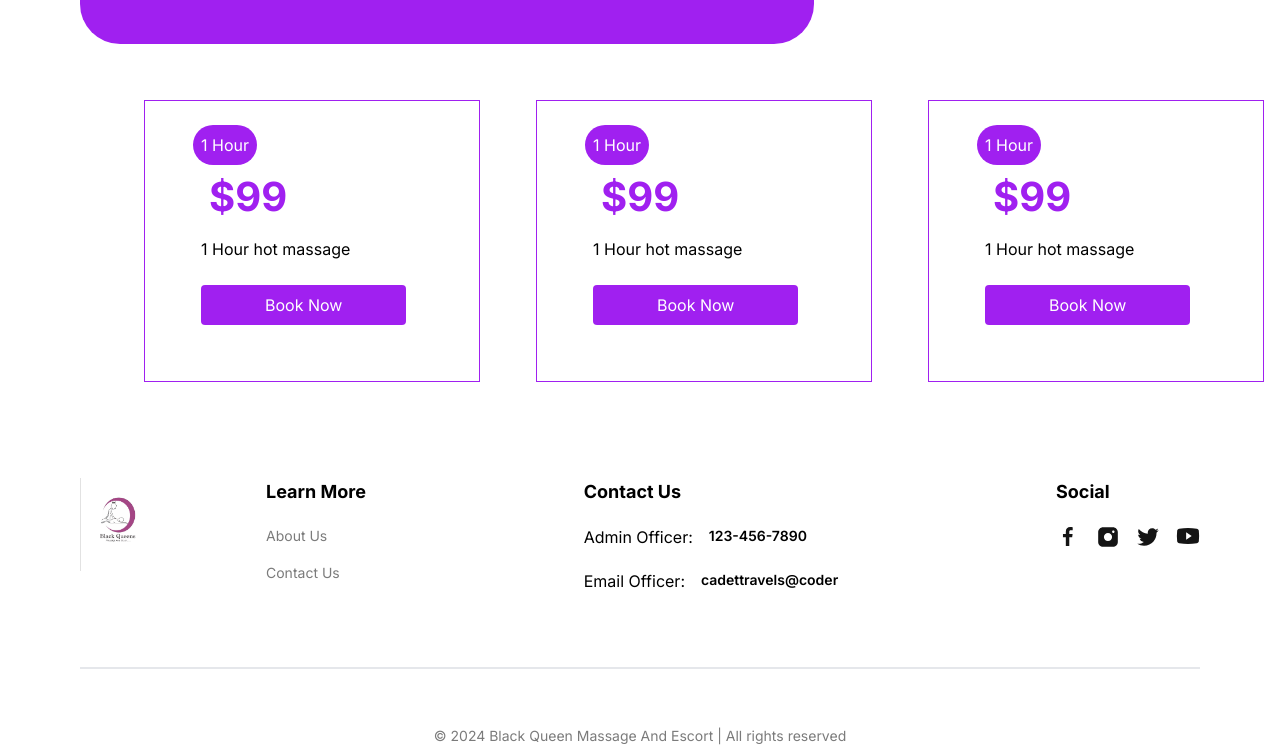
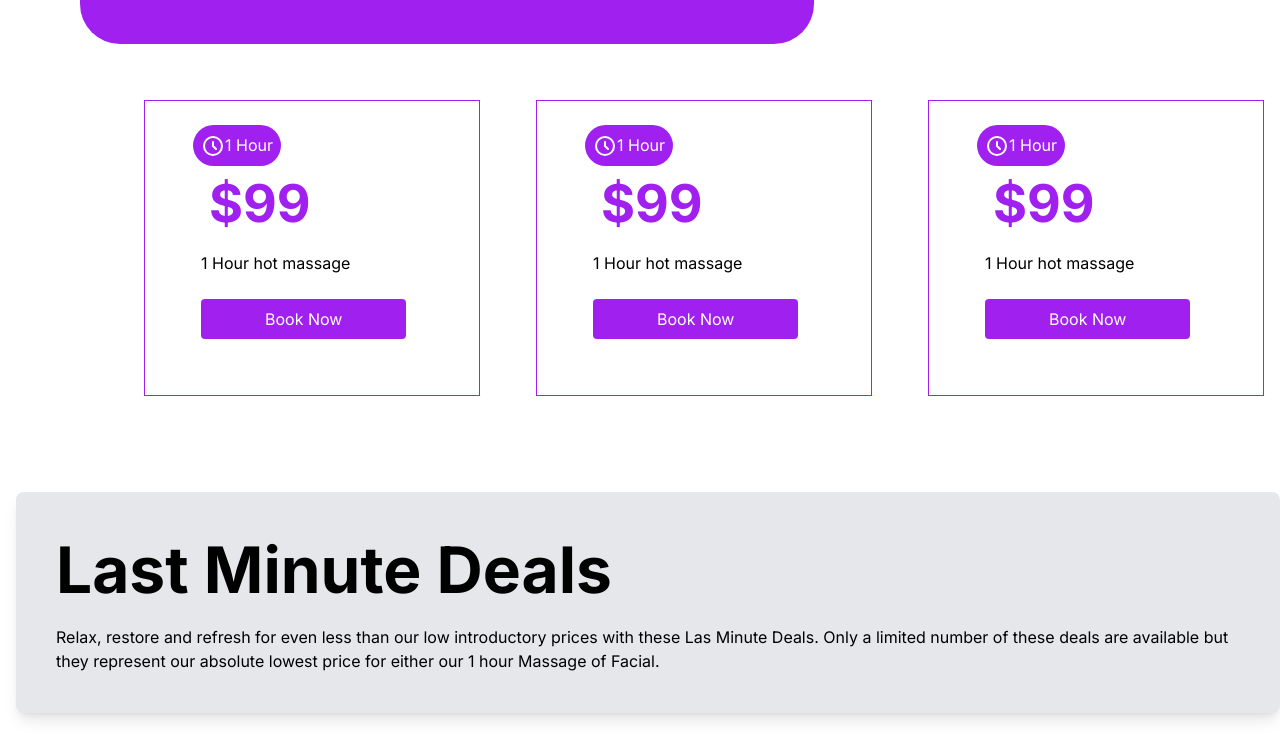
Before and after one commit to abbakar-cyber/blackqueenmassage, a Next.js app: page / in a window 1280 px wide. Shown: the part 5520-6271 px from the top of the page. Built offline with nearby package versions, Linux system fonts and the light colour scheme.

Commit message:
new components and some stuffs

```diff
--- a/app/page.tsx
+++ b/app/page.tsx
@@ -3,6 +3,7 @@ import Cards from "@/components/Cards";
 import Features from "@/components/Features";
 import Guide from "@/components/Guide";
 import Hero from "@/components/Hero";
+import LastMinuteDeals from "@/components/LastMinuteDeals";
 import Offers from "@/components/Offers";
 
 export default function Home() {
@@ -14,6 +15,7 @@ export default function Home() {
       <Features />
       <Offers />
       <Cards />
+      <LastMinuteDeals />
 
     </>
   )
--- a/components/Cards.tsx
+++ b/components/Cards.tsx
@@ -5,32 +5,38 @@ const Cards = () => {
   return (
     <div className='mt-8 lg:ml-28 mb-10 grid lg:grid-cols-3 gap-10 p-4'>
         <div className='  overflow-hidden mb-10 border-purple-90 border p-10 items-center relative ml-4 ' >
-        <h2 className='mt-8 ml-6 bold-40 text-purple-90'>$99</h2>
+        <h2 className='mt-8 ml-6 bold-52 text-purple-90'>$99</h2>
             <div className='m-4'>
             <span>1 Hour hot massage</span>
             <button className='block bg-purple-90 text-white px-16 py-2 rounded mt-6'>Book Now</button>
             </div>
             <div className='bg-purple-50 text-white rounded-full p-2 absolute top-0 ml-2 mt-6 '>
+            <svg className='w-6 inline-block' fill='none' stroke-linecap="round" strokeLinejoin='round' strokeWidth={2} stroke='currentColor'
+               viewBox='0 0 24 24'><path d="M12 8v4l3 3m6-3a9 9 0 11-18 0 9 9 0 0118 0z"></path></svg>
               <span>1 Hour </span>
             </div>
         </div>
         <div className='  overflow-hidden mb-10 border-purple-90 border p-10 items-center relative ml-4' >
-              <span className=""><h2 className='mt-8 ml-6 bold-40 text-purple-90'>$99</h2></span>
+              <span className=""><h2 className='mt-8 ml-6 bold-52 text-purple-90'>$99</h2></span>
             <div className='m-4'>
             <span>1 Hour hot massage</span>
             <button className='block bg-purple-90 text-white px-16 py-2 rounded mt-6'>Book Now</button>
             </div>
             <div className='bg-purple-50 text-white rounded-full p-2 absolute top-0 ml-2 mt-6 '>
+              <svg className='w-6 inline-block' fill='none' stroke-linecap="round" strokeLinejoin='round' strokeWidth={2} stroke='currentColor'
+               viewBox='0 0 24 24'><path d="M12 8v4l3 3m6-3a9 9 0 11-18 0 9 9 0 0118 0z"></path></svg>
               <span>1 Hour </span>
             </div>
         </div>
         <div className='  overflow-hidden mb-10 border-purple-90 border p-10 items-center relative ml-4' >
-        <h2 className='mt-8 ml-6 bold-40 text-purple-90'>$99</h2>
+        <h2 className='mt-8 ml-6 bold-52 text-purple-90'>$99</h2>
             <div className='m-4'>
             <span>1 Hour hot massage</span>
             <button className='block bg-purple-90 text-white px-16 py-2 rounded mt-6'>Book Now</button>
             </div>
             <div className='bg-purple-50 text-white rounded-full p-2 absolute top-0 ml-2 mt-6 '>
+            <svg className='w-6 inline-block' fill='none' stroke-linecap="round" strokeLinejoin='round' strokeWidth={2} stroke='currentColor'
+               viewBox='0 0 24 24'><path d="M12 8v4l3 3m6-3a9 9 0 11-18 0 9 9 0 0118 0z"></path></svg>
               <span>1 Hour </span>
             </div>
         </div>
--- /dev/null
+++ b/components/LastMinuteDeals.tsx
@@ -0,0 +1,18 @@
+import React from "react";
+
+const LastMinuteDeals = () => {
+  return (
+    <div className="">
+
+        <div className="  overflow-hidden mb-10 bg-gray-200 shadow-lg rounded-lg p-10 items-center  ml-4 ">
+          <h3 className="bold-40 lg:bold-64">Last Minute Deals</h3>
+            <p className="mt-4"> Relax, restore and refresh for even less than our low introductory prices with these Las Minute Deals. Only
+              a limited number of these deals are available but they represent our absolute lowest price for either our
+              1 hour Massage of Facial.
+            </p>
+        </div>
+    </div>
+  );
+};
+
+export default LastMinuteDeals;
--- a/constants/index.ts
+++ b/constants/index.ts
@@ -53,7 +53,7 @@ export const FOOTER_LINKS = [
 export const FOOTER_CONTACT_INFO = {
   title: 'Contact Us',
   links: [
-    { label: 'Admin Officer', value: '123-456-7890' },
+    { label: 'Admin Officer', value: '+1 786-991-9540' },
     { label: 'Email Officer', value: 'cadettravels@coder' },
   ],
 };
```
